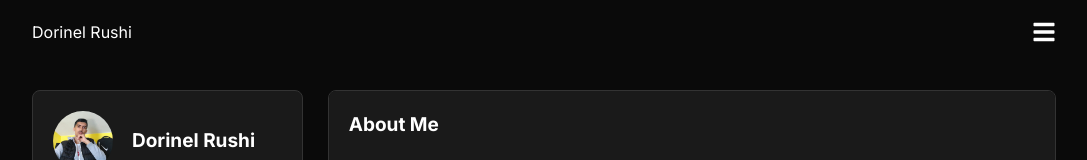
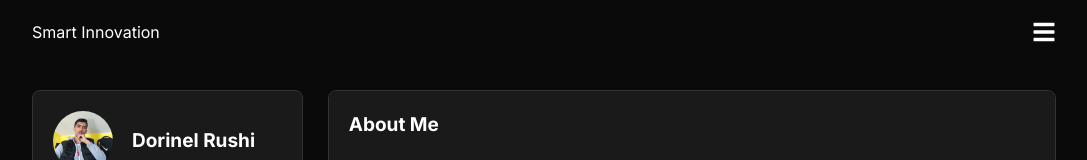
Before and after one commit to dorinelrushi/dorinelrushi-main, a Next.js app: page /About in a window 1280 px wide. Shown: the top 160 px of the page, without its empty margins (96-1183 px from the left). Built offline with nearby package versions, Linux system fonts and the light colour scheme.

Commit message:
latest update

```diff
--- a/src/app/components/Header/Header.jsx
+++ b/src/app/components/Header/Header.jsx
@@ -33,7 +33,7 @@ function Header() {
     >
       <div className="flex justify-between py-[20px] w-[80%] m-auto">
         <div>
-          <Link href='/'>Dorinel Rushi</Link>
+          <Link href='/'>Smart Innovation</Link>
         </div>
         <div onClick={toggleMenu} className="cursor-pointer">
           {menuVisible ? <FaTimes size={24} /> : <FaBars size={24} />}
@@ -70,9 +70,6 @@ function Header() {
               <a href="/#services">Services</a>
             </li>
             <li className="mb-2">
-              <a href="/FillTheForm">Fill the form</a>
-            </li>
-            <li className="mb-2">
               <a href="/#contact">Contact</a>
             </li>
           </ul>
```
